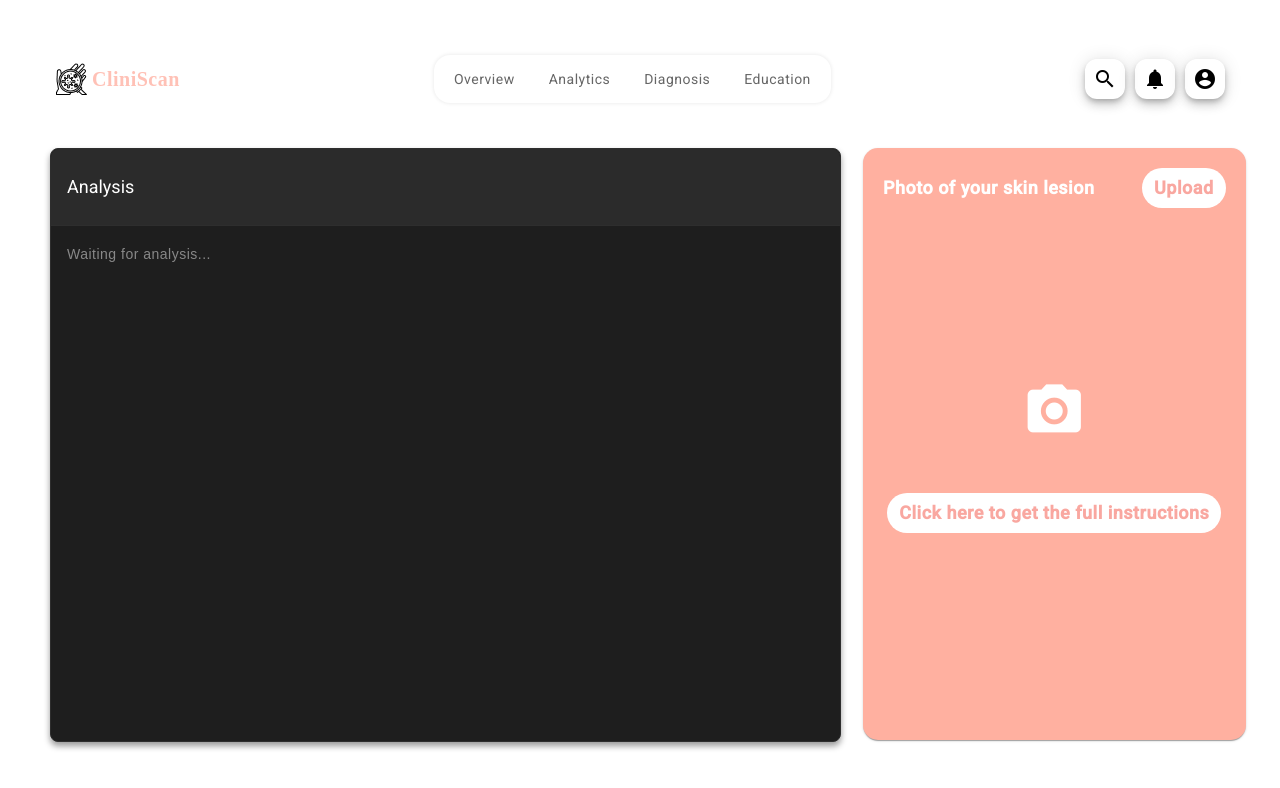
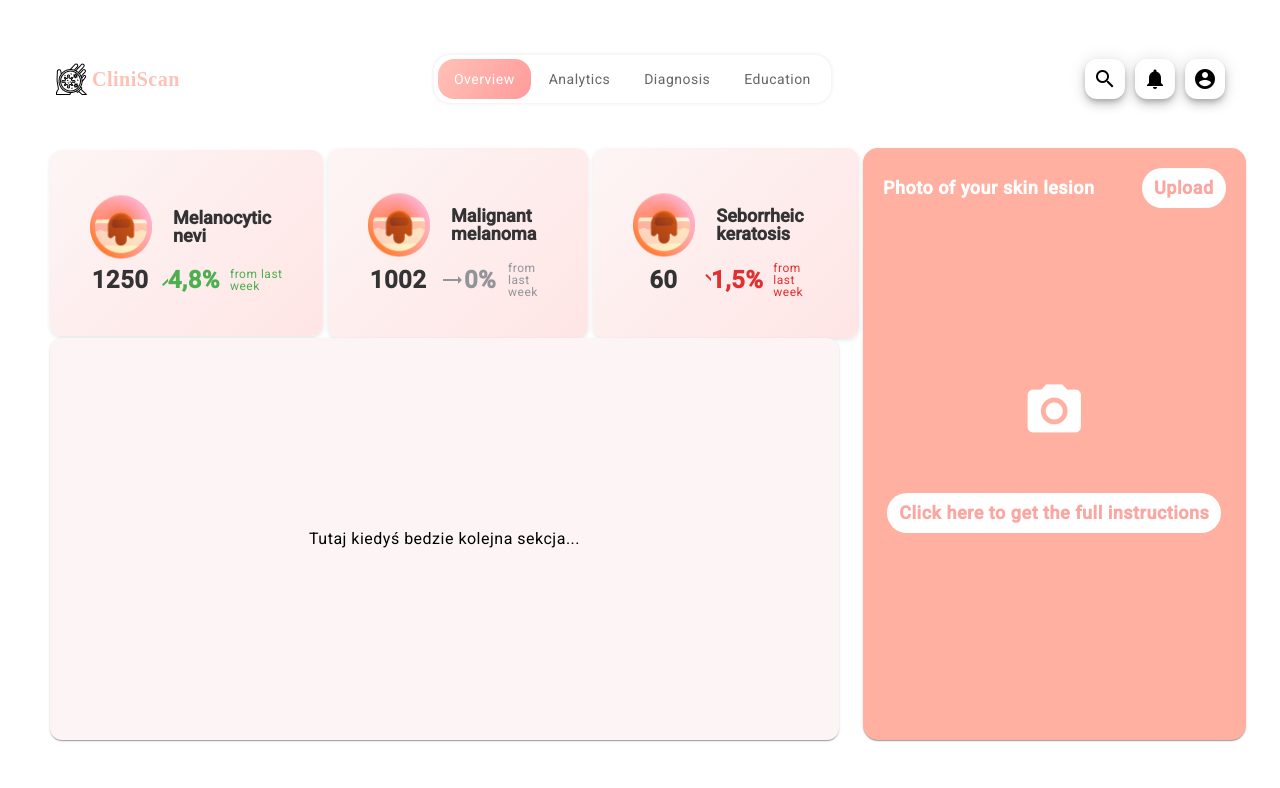
Before and after one commit to SalamonSz/ZPI, an Angular app: page / in a window 1280 px wide. Shown: the top 788 px of the page. Built offline with nearby package versions, Linux system fonts and the light colour scheme.

Commit message:
changes in summary

```diff
--- a/src/components/overview/overview.component.html
+++ b/src/components/overview/overview.component.html
@@ -1,17 +1,22 @@
 <div class="content">
-<!--<div class="data-section" *ngIf="!uploadComponent?.instructionSignal() && !uploadComponent?.startAnalysisSignal()" >
+<div class="data-section" *ngIf="!uploadComponent?.instructionSignal() && !uploadComponent?.startAnalysisSignal()" >
+  <div class="card-section">
   <app-stats-card
     *ngFor="let info of informationArray"
     [name]="info.name"
     [value]="info.value"
     [change]="info.change"
   ></app-stats-card>
-</div>-->
+</div>
+  <mat-card class="section-under-card">
+    Tutaj kiedyś bedzie kolejna sekcja...
+  </mat-card>
+</div>
 <div class="instruction-section" *ngIf="uploadComponent?.instructionSignal()" >
 <app-instruction></app-instruction>
 </div>
-<div class="analysis-section">
-  <app-analysis-card></app-analysis-card>
+<div class="analysis-section" *ngIf="uploadComponent?.startAnalysisSignal()">
+  <app-analysis-card ></app-analysis-card>
 </div>
 <div [ngClass] ="{'camera-section-small':!uploadComponent?.instructionSignal(), 'camera-section-big':uploadComponent?.instructionSignal() }"><app-upload #uploadComponent></app-upload></div>
 </div>
--- a/src/components/overview/overview.component.scss
+++ b/src/components/overview/overview.component.scss
@@ -4,12 +4,19 @@
     height: 95%;
 }
 .data-section{
+    width: 66%;
+    height: 95%;
+    display: flex;
+    flex-direction: column;
+    justify-content: space-between;
+}
+
+.card-section{
     display: flex;
     justify-content: space-between;
     align-items: center;
     flex-direction: row;
     gap:5px;
-    width: 66%;
 }
 .analysis-section{
     height:95%;
@@ -45,6 +52,20 @@ app-stats-card{
     transition: transform 0.5s cubic-bezier(0.25, 1, 0.5, 1);
 }
 
+.section-under-card{
+    background-color: #fdf5f5;
+    width: 100%;
+    height: 70%;
+    display: flex;
+    justify-content: center;
+    align-items: center;
+    transition: transform 0.5s cubic-bezier(0.25, 1, 0.5, 1);
+}
+
+.section-under-card:hover{
+    transform: scale(1.03);
+}
+
 app-stats-card:hover{
     transform: scale(1.05);
 }
--- a/src/components/overview/overview.component.ts
+++ b/src/components/overview/overview.component.ts
@@ -5,11 +5,12 @@ import { UploadComponent } from '../upload/upload.component';
 import { InstructionComponent } from '../instruction/instruction.component';
 import { animate, style, transition, trigger } from '@angular/animations';
 import { AnalysisCardComponent } from '../analysis-card/analysis-card.component';
+import { MatCardModule } from '@angular/material/card';
 
 @Component({
   selector: 'app-overview',
   standalone: true,
-  imports: [StatsCardComponent, CommonModule, UploadComponent, InstructionComponent, AnalysisCardComponent],
+  imports: [StatsCardComponent, CommonModule, UploadComponent, InstructionComponent, AnalysisCardComponent, MatCardModule],
   templateUrl: './overview.component.html',
   styleUrl: './overview.component.scss',
   animations: [
--- a/src/components/stats-card/stats-card.component.scss
+++ b/src/components/stats-card/stats-card.component.scss
@@ -1,7 +1,7 @@
 .melanocytic-card {
   display: flex;
   align-items: center;
-  padding: 1.5rem;
+  padding: 2.5rem;
   border-radius: 0.75rem;
   background: linear-gradient(135deg, #fdf5f5, #ffe5e5);
   box-shadow: 0 2px 4px rgba(0, 0, 0, 0.1);
--- a/src/components/toolbar/toolbar.component.ts
+++ b/src/components/toolbar/toolbar.component.ts
@@ -2,6 +2,7 @@ import { Component } from '@angular/core';
 import { MatButtonModule, MatIconButton } from '@angular/material/button';
 import { CustomToggleComponent } from '../custom-toggle/custom-toggle.component';
 import {MatIconModule} from '@angular/material/icon';
+import { ToolbarServiceService } from '../../services/toolbar-service.service';
 
 @Component({
   selector: 'app-toolbar',
@@ -13,8 +14,13 @@ import {MatIconModule} from '@angular/material/icon';
 export class ToolbarComponent {
   currentTab = 'overview';
 
-  onTabChange(value: string) {
-    this.currentTab = value;
-    console.log('Selected tab:', value);
+  constructor(private tabService: ToolbarServiceService) {
+    this.tabService.currentTab$.subscribe((tab) => {
+      this.currentTab = tab;
+    });
+  }
+
+  onTabChange(newTab: string): void {
+    this.tabService.setCurrentTab(newTab);
   }
 }
--- a/src/components/upload/upload.component.html
+++ b/src/components/upload/upload.component.html
@@ -2,7 +2,15 @@
   <div class="header" *ngIf="!imageSet">
     <span>Photo of your skin lesion</span>
     <div class="button-control">
-      <button *ngIf="imageSrc" mat-button class="accept-button" @fadeAnimation (click)="onAcceptClick()">Accept</button>
+      <button
+        *ngIf="imageSrc"
+        mat-button
+        class="accept-button"
+        @fadeAnimation
+        (click)="onAcceptClick()"
+      >
+        Accept
+      </button>
       <button mat-button class="upload-button" (click)="fileInput.click()">
         Upload
       </button>
@@ -23,9 +31,29 @@
   <ng-template #noImage>
     <div class="instruction">
       <mat-icon>photo_camera</mat-icon>
-      <button mat-button class="upload-button" (click)="onInstructionClick()">
+      <button
+        mat-button
+        class="upload-button"
+        (click)="onInstructionClick()"
+        *ngIf="!instructionSignal()"
+      >
         Click here to get the full instructions
       </button>
+      <button
+        mat-button
+        class="upload-button"
+        (click)="fileInput.click()"
+        *ngIf="instructionSignal()"
+      >
+        Click here to add photo
+      </button>
+      <input
+      #fileInput
+      type="file"
+      accept="image/*"
+      hidden
+      (change)="onFileSelected($event)"
+    />
     </div>
   </ng-template>
 </mat-card>
--- a/src/components/upload/upload.component.scss
+++ b/src/components/upload/upload.component.scss
@@ -89,6 +89,8 @@ mat-icon {
 .content{
   width: 100%;
   height: 100%;
+  display: flex;
+  justify-content: center;
 }
 
 .button-control{
--- a/src/components/upload/upload.component.ts
+++ b/src/components/upload/upload.component.ts
@@ -1,3 +1,4 @@
+import { ToolbarServiceService } from './../../services/toolbar-service.service';
 import { trigger, transition, style, animate } from '@angular/animations';
 import { CommonModule } from '@angular/common';
 import { Component, EventEmitter, Output, signal } from '@angular/core';
@@ -27,6 +28,10 @@ import { MatIconModule } from '@angular/material/icon';
 })
 export class UploadComponent {
 
+  constructor(private ToolbarService: ToolbarServiceService){
+
+  }
+
   instructionSignal = signal(false);
   startAnalysisSignal = signal(false);
   imageSet = false;
@@ -39,6 +44,7 @@ export class UploadComponent {
     this.instructionSignal.set(false);
     this.startAnalysisSignal = signal(true);
     this.imageSet = true;
+    this.ToolbarService.setCurrentTab('Analytics');
   }
   imageSrc: string | null = null;
 
--- /dev/null
+++ b/src/services/toolbar-service.service.ts
@@ -0,0 +1,19 @@
+import { Injectable } from '@angular/core';
+import { BehaviorSubject } from 'rxjs';
+
+@Injectable({
+  providedIn: 'root'
+})
+export class ToolbarServiceService {
+
+  private currentTabSubject = new BehaviorSubject<string>('Overview');
+  currentTab$ = this.currentTabSubject.asObservable();
+
+  setCurrentTab(tab: string): void {
+    this.currentTabSubject.next(tab);
+  }
+
+  getCurrentTab(): string {
+    return this.currentTabSubject.value;
+  }
+}
```
Also changed, not shown: 1 other file (tests, documents, lock files or other folders).
